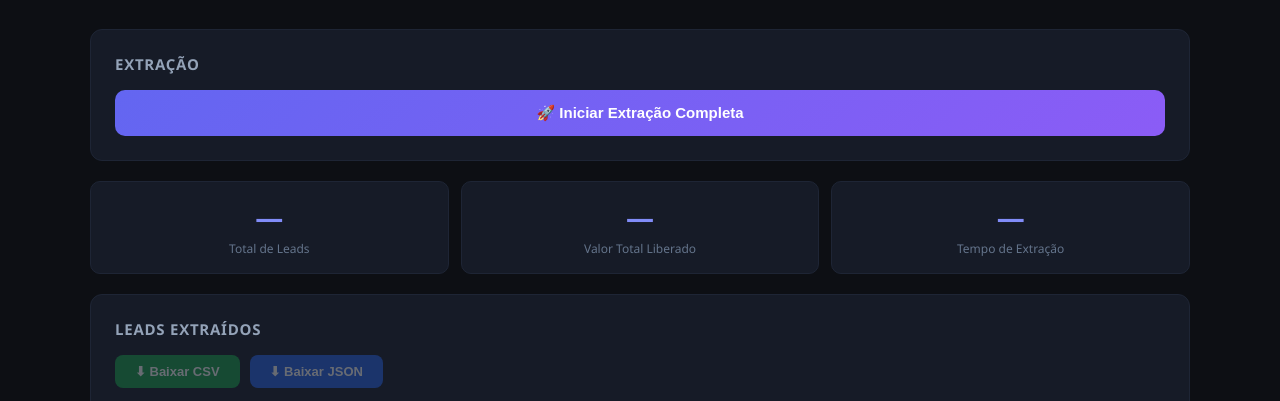
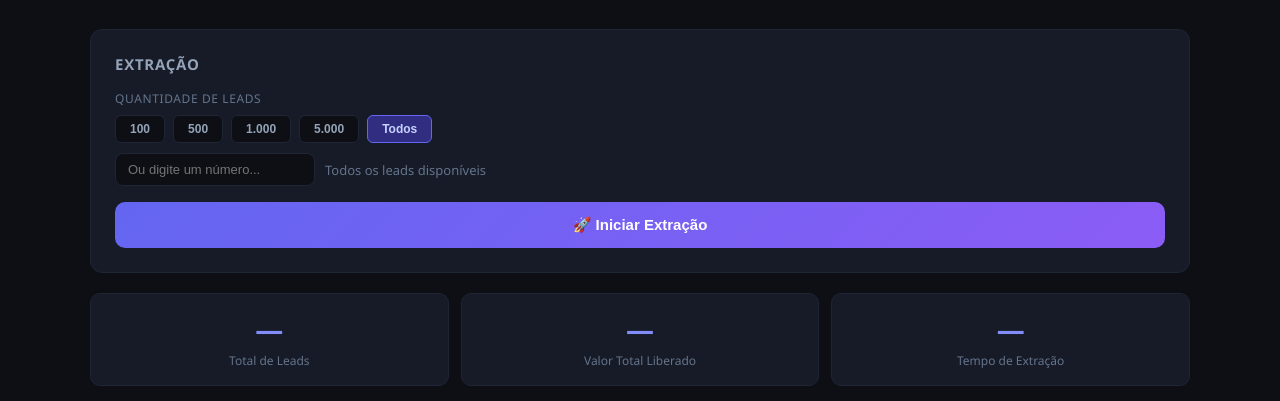
Before and after one commit to gugamelo98-maker/testeextrair, a plain HTML site: page index.html in a window 1280 px wide. Shown: the part 77-478 px from the top of the page. Drawn offline with Linux system fonts and the light colour scheme.

Commit message:
Implement quantity selection for lead extraction
Added quantity buttons for lead extraction and updated related JavaScript functions.

```diff
--- a/index.html
+++ b/index.html
@@ -143,6 +143,21 @@
     tbody td.valor { color: #86efac; font-weight: 600; }
     tbody td.cpf   { font-family: monospace; font-size: 12px; color: #a5b4fc; }
 
+    /* Botões de quantidade */
+    .qty-btn {
+      padding: 6px 14px;
+      border-radius: 6px;
+      font-size: 12px;
+      font-weight: 600;
+      cursor: pointer;
+      border: 1px solid #1e2535;
+      background: #0d0f14;
+      color: #94a3b8;
+      transition: all .15s;
+    }
+    .qty-btn:hover { border-color: #6366f1; color: #a5b4fc; }
+    .qty-btn.active { background: #312e81; border-color: #6366f1; color: #c7d2fe; }
+
     .empty-state {
       text-align: center;
       padding: 48px 20px;
@@ -166,7 +181,25 @@
   <!-- Card de ação -->
   <div class="card">
     <h2>Extração</h2>
-    <button id="btnExtrair" onclick="iniciarExtracao()">🚀 Iniciar Extração Completa</button>
+
+    <div style="margin-bottom:16px;">
+      <label style="display:block;font-size:12px;color:#64748b;margin-bottom:8px;text-transform:uppercase;letter-spacing:.05em;">Quantidade de leads</label>
+      <div style="display:flex;gap:8px;flex-wrap:wrap;margin-bottom:10px;">
+        <button class="qty-btn" onclick="setQty(100)">100</button>
+        <button class="qty-btn" onclick="setQty(500)">500</button>
+        <button class="qty-btn" onclick="setQty(1000)">1.000</button>
+        <button class="qty-btn" onclick="setQty(5000)">5.000</button>
+        <button class="qty-btn active" onclick="setQty(0)">Todos</button>
+      </div>
+      <div style="display:flex;align-items:center;gap:10px;">
+        <input type="number" id="inputQty" min="1" placeholder="Ou digite um número..." value=""
+          style="background:#0d0f14;border:1px solid #1e2535;border-radius:8px;color:#e2e8f0;padding:8px 12px;font-size:13px;width:200px;outline:none;"
+          oninput="onQtyInput(this.value)" />
+        <span id="qtyLabel" style="font-size:13px;color:#64748b;">Todos os leads disponíveis</span>
+      </div>
+    </div>
+
+    <button id="btnExtrair" onclick="iniciarExtracao()">🚀 Iniciar Extração</button>
 
     <div id="status"></div>
 
@@ -238,6 +271,31 @@
   const N8N_WEBHOOK_URL = 'https://rarelookingorca-n8n.cloudfy.live/webhook/hub-credito-leads';
 
   let leadsData = [];
+  let limiteQty = 0; // 0 = todos
+
+  function setQty(n) {
+    limiteQty = n;
+    document.querySelectorAll('.qty-btn').forEach(b => b.classList.remove('active'));
+    event.target.classList.add('active');
+    if (n === 0) {
+      document.getElementById('inputQty').value = '';
+      document.getElementById('qtyLabel').textContent = 'Todos os leads disponíveis';
+    } else {
+      document.getElementById('inputQty').value = n;
+      document.getElementById('qtyLabel').textContent = `Extrair até ${n.toLocaleString('pt-BR')} leads`;
+    }
+  }
+
+  function onQtyInput(val) {
+    document.querySelectorAll('.qty-btn').forEach(b => b.classList.remove('active'));
+    const n = parseInt(val) || 0;
+    limiteQty = n;
+    if (!n) {
+      document.getElementById('qtyLabel').textContent = 'Todos os leads disponíveis';
+    } else {
+      document.getElementById('qtyLabel').textContent = `Extrair até ${n.toLocaleString('pt-BR')} leads`;
+    }
+  }
 
   function setStatus(msg, tipo = 'info') {
     const el = document.getElementById('status');
@@ -280,13 +338,20 @@
 
     try {
       // O n8n faz login, pagina tudo e devolve os leads
-      setStatus('📡 Buscando todos os leads (pode levar alguns minutos para 139k leads)...', 'info');
+      const qtyTxt = limiteQty ? `até ${limiteQty.toLocaleString('pt-BR')} leads` : 'todos os leads';
+      setStatus(`📡 Buscando ${qtyTxt} via n8n...`, 'info');
       setProgresso(10, 'n8n buscando leads...');
+
+      const payload = {
+        source: 'html_extractor',
+        timestamp: new Date().toISOString(),
+        limite: limiteQty || null   // null = buscar todos
+      };
 
       const resp = await fetch(N8N_WEBHOOK_URL, {
         method: 'POST',
         headers: { 'Content-Type': 'application/json' },
-        body: JSON.stringify({ source: 'html_extractor', timestamp: new Date().toISOString() })
+        body: JSON.stringify(payload)
       });
 
       if (!resp.ok) {
```
